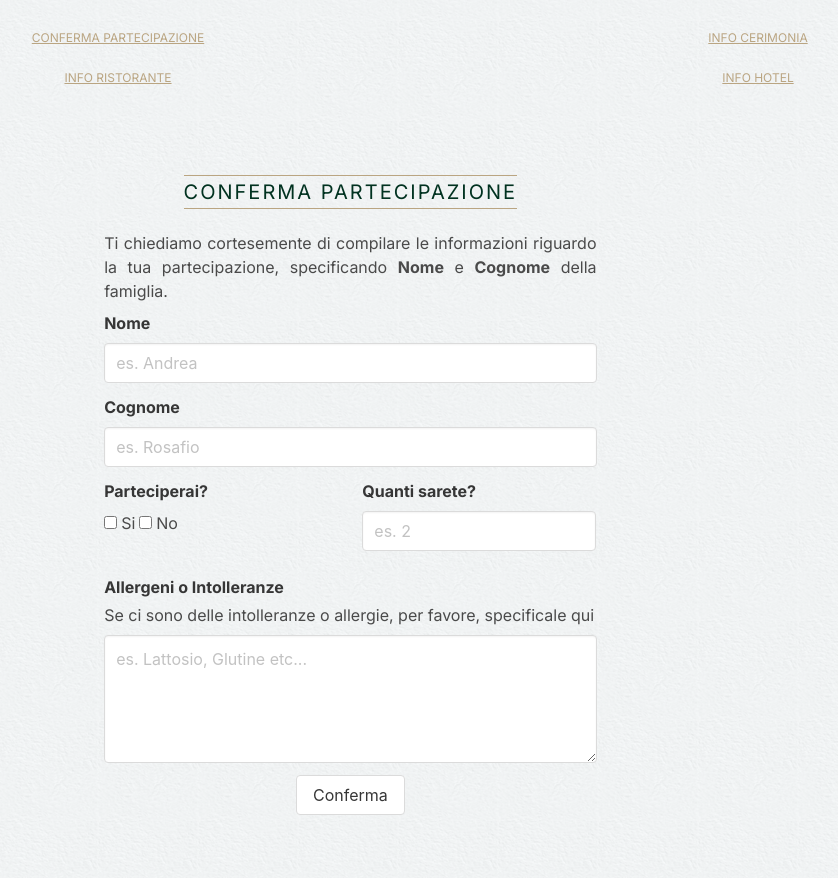
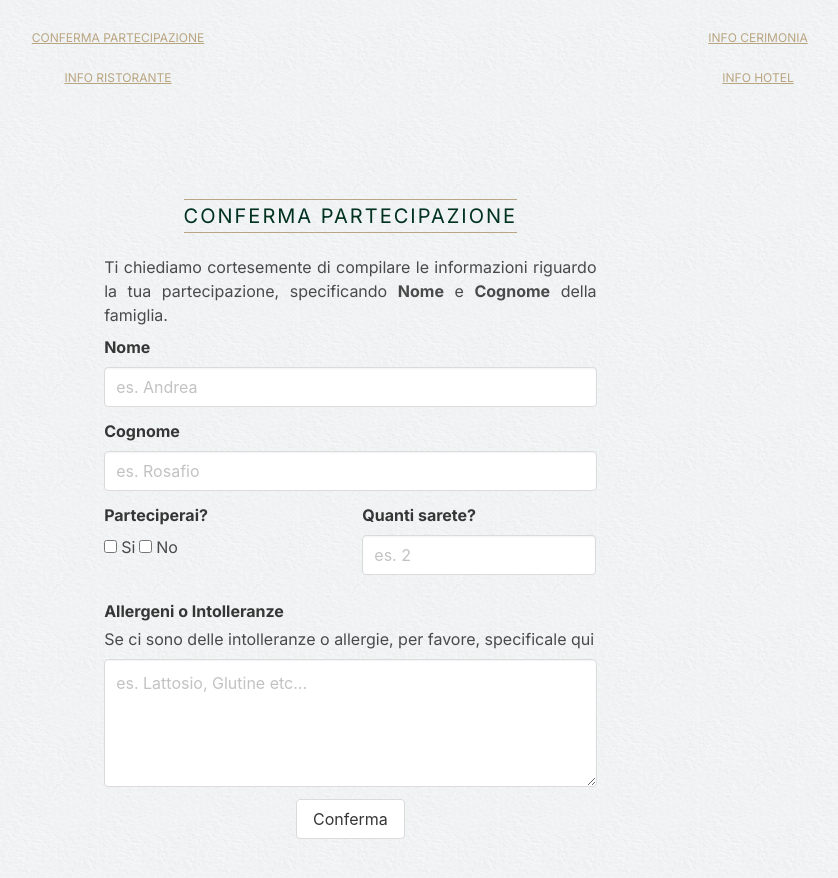
Before and after one commit to FabioCiurlia/wedding, a Next.js app: page / in a window 1280 px wide. Shown: the part 680-1558 px from the top of the page, without its empty margins (202-1040 px from the left). Built offline with nearby package versions, Linux system fonts and the light colour scheme.

Commit message:
Update padding

```diff
--- a/src/app/page.tsx
+++ b/src/app/page.tsx
@@ -41,7 +41,7 @@ export default function Home() {
           </div>
       </section>
       <section className="hero is-fullheight paper-back" id="conferma-partecipazione">
-        <div className="hero-body pt-0">
+        <div className="hero-body">
           <div className="columns is-centered">
             <div className="column is-half">
               <ConfirmForm />
```
